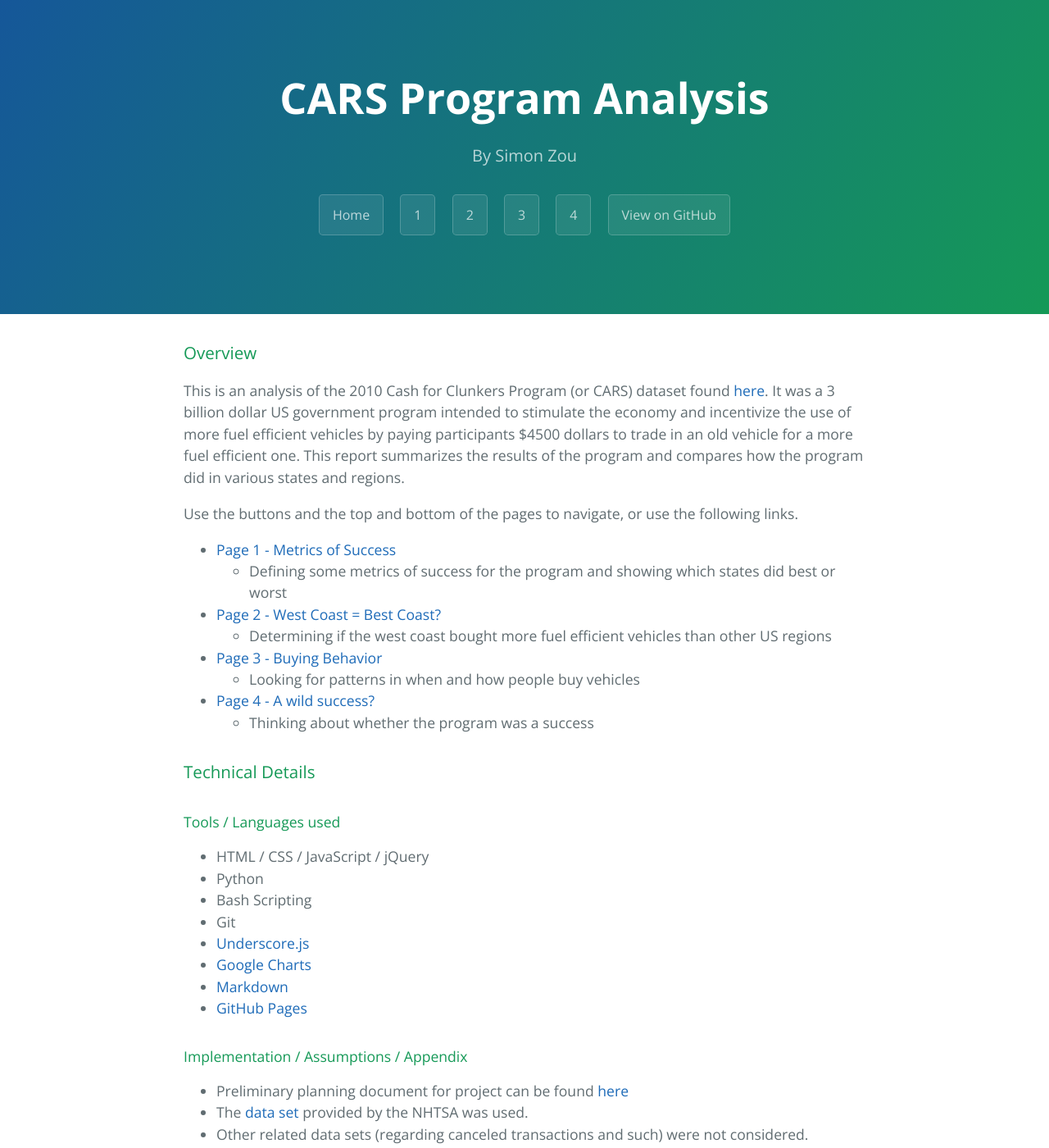
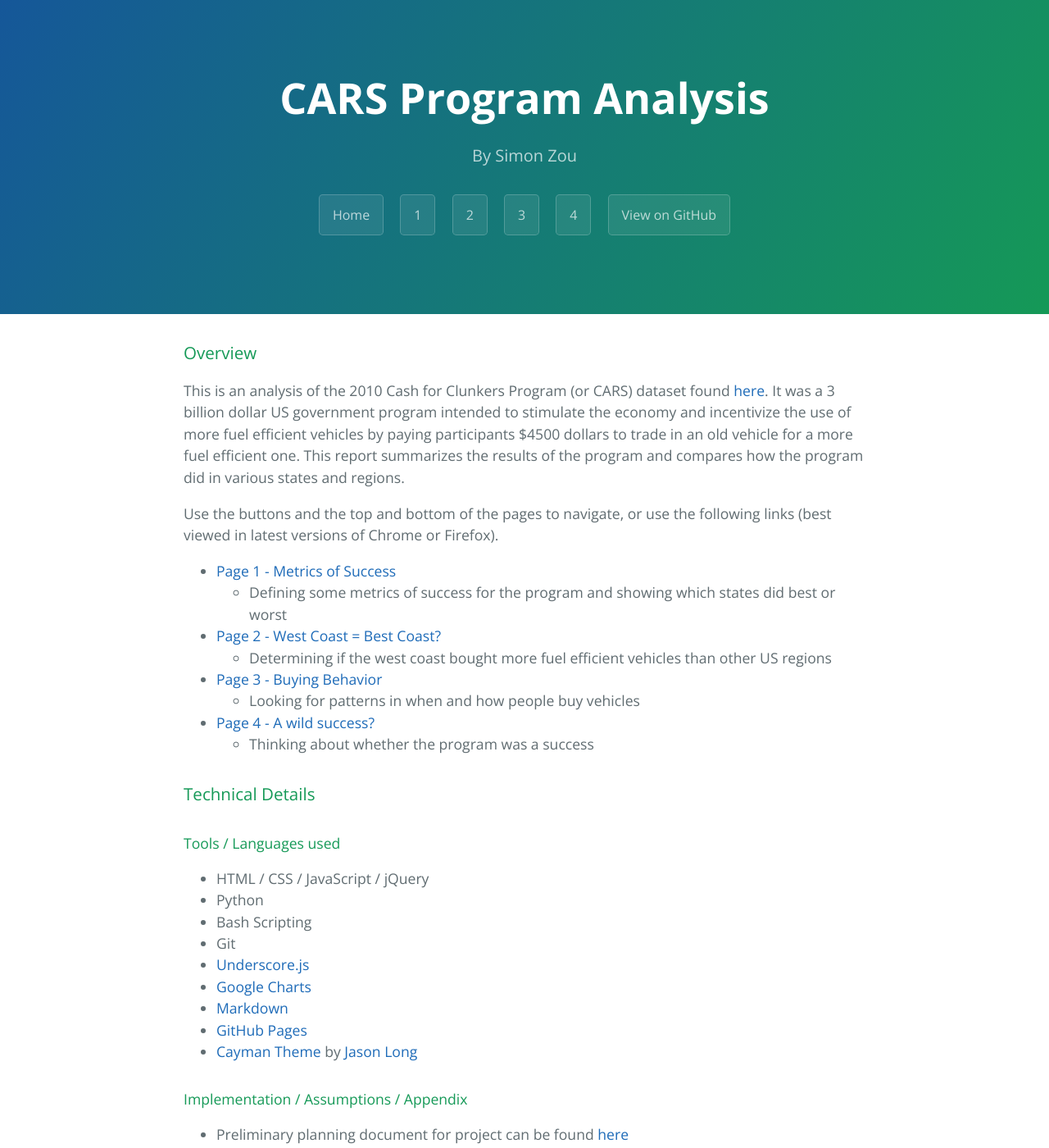
Before and after one commit to simzou/cars-analysis, a Jekyll site: the page built from index.md, in a window 1280 px wide and 1400 px high. Shown: the whole window at 82% size. Built offline with Jekyll 4.4.1, drawn with Linux system fonts in a browser that asks for light colours.

Commit message:
credit for theme

```diff
--- a/index.md
+++ b/index.md
@@ -7,7 +7,7 @@ layout: index
 
 This is an analysis of the 2010 Cash for Clunkers Program (or CARS) dataset found [here](http://www.nhtsa.gov/Laws+&+Regulations/CARS+Program+Transaction+Data+and+Reports). It was a 3 billion dollar US government program intended to stimulate the economy and incentivize the use of more fuel efficient vehicles by paying participants $4500 dollars to trade in an old vehicle for a more fuel efficient one. This report summarizes the results of the program and compares how the program did in various states and regions.
 
-Use the buttons and the top and bottom of the pages to navigate, or use the following links.
+Use the buttons and the top and bottom of the pages to navigate, or use the following links (best viewed in latest versions of Chrome or Firefox).
 
 - [Page 1 - Metrics of Success](./page-01.html)
 	- Defining some metrics of success for the program and showing which states did best or worst
@@ -30,6 +30,7 @@ Use the buttons and the top and bottom of the pages to navigate, or use the foll
 - [Google Charts](https://developers.google.com/chart/)
 - [Markdown](http://daringfireball.net/projects/markdown/)
 - [GitHub Pages](https://pages.github.com/)
+- [Cayman Theme](https://github.com/jasonlong/cayman-theme) by [Jason Long](https://twitter.com/jasonlong)
 
 #### Implementation / Assumptions / Appendix
 
```
